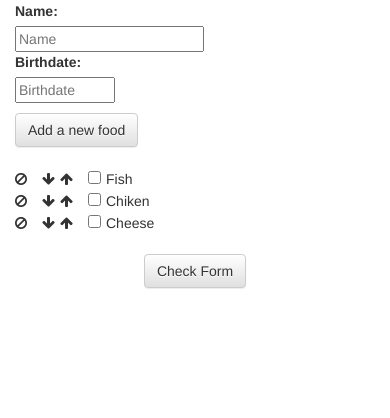
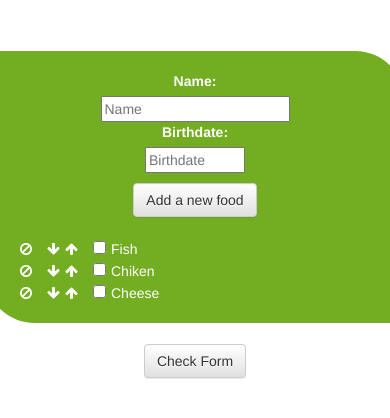
Before and after one commit to valsamiq/M06-P10Sintesi, a website: page public_html/index.html in a window 390 px wide. Drawn offline with Linux system fonts and the light colour scheme.

Commit message:
Finished!, functional at least

```diff
--- a/public_html/index.html
+++ b/public_html/index.html
@@ -1,62 +1,56 @@
-<html>
 <head>
+    <meta charset="UTF-8">
+    <meta name="viewport" content="width=device-width, initial-scale=1.0">
     <link href="bootstrap-3.3.7-dist/css/bootstrap.min.css" rel="stylesheet" type="text/css"/>
     <link href="bootstrap-3.3.7-dist/css/bootstrap-theme.min.css" rel="stylesheet" type="text/css"/>
+    <link rel="stylesheet" href="https://maxcdn.bootstrapcdn.com/font-awesome/4.7.0/css/font-awesome.min.css">
     <script src="bootstrap-3.3.7-dist/js/bootstrap.min.js" type="text/javascript"></script>
     <script src="jquery-3.2.1.min.js" type="text/javascript"></script>
-        <link rel="stylesheet" href="https://maxcdn.bootstrapcdn.com/font-awesome/4.7.0/css/font-awesome.min.css">
-        <title>TO DO</title>
-        <meta charset="UTF-8">
-        <meta name="viewport" content="width=device-width, initial-scale=1.0">
+    <title>Sintesi</title>
 </head>
 <body>
     <div class="container">
         <form name="addUser" onsubmit="return checkForm()">
             <div class="row">
-
-                    <div class="col-md-2"></div>
-                    <div class="col-md-5">
-
+                <div class="col-sm-2"></div>
+                <div class="row" style=" margin-top: 50px; color: white; border-radius: 15px 50px; background: #73AD21; padding: 20px;">
+                    <div class="col-sm-5 text-center">
+                        <!--Begin Name/Date Form-->
                         <div id="name">
                             <label>Name:</label>
                             <br/>
-                            <input name="InputName"
-                                   type="text"
-                                   placeholder="Name"
-                                   required/>
-                            <div class="checkFormClass"
-                                 id="checkName"></div>
+                            <input name="inputName" type="text" placeholder="Name" required/>
+                            <div class="checkFormClass" id="checkName"></div>
                         </div>
-
                         <div id="birthdate">
                             <label>Birthdate:</label>
                             <br/>
-                            <input name="inputDate"
-                                   type="text"
-                                   placeholder="Birthdate"
-                                   style="width: 100px;"
-                                   required/>
-                            <div class="checkFormClass"
-                                 id="checkInputDate"></div>
+                            <input name="inputDate" type="text" placeholder="Birthdate" style="width: 100px;" required/>
+                            <div class="checkFormClass" id="checkDate"></div>
                         </div>
+                        <!--End Name/Date Form-->
+                        <!--Begin Feedback Area-->
                         <div class="textarea">
-                            <p id="showname"></p>
-                            <p id="showbirthdate"></p>
+                            <p id="showName"></p>
+                            <p id="showBirthdate"></p>
+                        </div>
+                        <!--End Feedback Area-->
+                    </div>
+                    <div class="col-sm-3 text-center">
+                        <!--Begin Food Selection Area-->
+                        <div class="addFoodBtn p-2">
+                            <button onclick="addEvent()" class="btn btn-default">Add a new food</button>
+                        </div>
+                        <br/>
+                        <!--Begin Dom thing-->
+                        <div class="text-left">
+                            <div id="FoodList"></div>
+                        </div>
+                        <!--End Dom thing-->
+                        <!--End Food Selection Area-->
                     </div>
                 </div>
-
-                    <div class="col-md-3">
-                        <div class="addFoodBtn p-2">
-                            <button onclick="addEvent()"
-                                    class="btn btn-default">Add a new food</button>
-                        </div>
-                        <br/>
-                        <!--Start Dom thing-->
-                        <div id="FoodList"></div>
-                        <!--End Dom thing-->
-                    </div>
-
-                    <div class="col-md-2"></div>
+                <div class="col-sm-2"></div>
             </div>
             <br/>
             <div class="submitButton text-center">
@@ -67,4 +61,3 @@
     </div>
     <script src="controller.js" type="text/javascript"></script>
 </body>
-</html>
```
Lines whose indentation alone changed are shown as unchanged.
